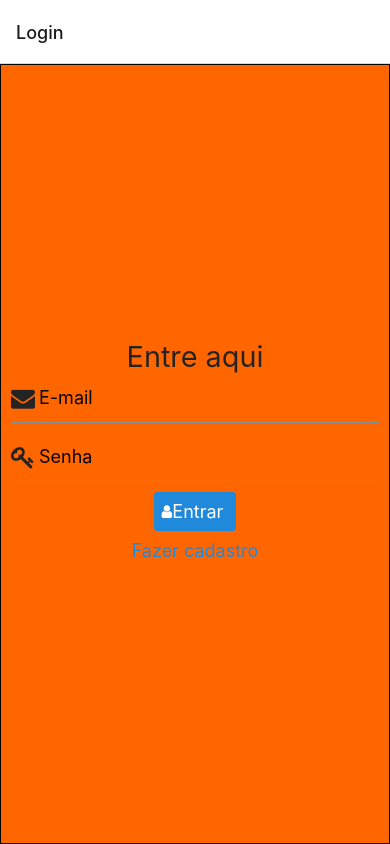
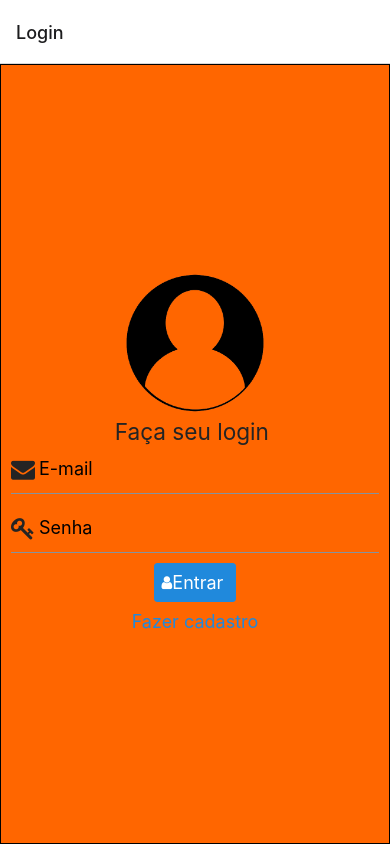
Before and after one commit to Jonah21-prog/App-Promocao-Official, a React Native app in the folder app-promocao-official/: screen /Login in a window 390 px wide. Built offline with nearby package versions, Linux system fonts and the light colour scheme.

Commit message:
Login
Image add
changes made

```diff
--- a/app-promocao-official/Screens/Login.js
+++ b/app-promocao-official/Screens/Login.js
@@ -1,8 +1,10 @@
 import React, { useState } from "react";
-import { StyleSheet, View } from "react-native";
+import { Image, StyleSheet, View } from "react-native";
 import { Button, Input, Text } from "react-native-elements";
 import Icon from "react-native-vector-icons/FontAwesome";
 import styles from "../Styles/MainStyles";
+
+
 
 export default function Login({ navigation }) {
     const [email, setEmail] = useState(null);
@@ -18,7 +20,16 @@ export default function Login({ navigation }) {
 
     return (
         <View style={styles.container}>
-            <Text h3>Entre aqui</Text>
+
+
+            <Image
+                style={styles.image}
+                resizeMode="center"
+                source={require('../assets/User.png')}
+            />
+
+            <Text h4>Faça seu login </Text>
+
             <Input
                 placeholder="E-mail"
                 leftIcon={{ type: "font-awesome", name: "envelope" }}
--- a/app-promocao-official/Screens/TelaCadastro.js
+++ b/app-promocao-official/Screens/TelaCadastro.js
@@ -56,15 +56,15 @@ export default function TelaCadastro({ navigation }) {
         return !error
     }
 
-    const salvar = () => {
+    /*const salvar = () => {
         if (validar()){
             console.log("salvou")
         }
-    };
+    };*/
 
-    /*const salvar = () => {
+    const salvar = () => {
         navigation.push("Home");
-    };*/
+    }
 
 
     return (
--- a/app-promocao-official/Styles/MainStyles.js
+++ b/app-promocao-official/Styles/MainStyles.js
@@ -10,6 +10,12 @@ const styles = StyleSheet.create({
         borderWidth: 1,
         borderStyle: "solid"
     },
+
+    image:{
+        width: 150,
+        height: 150
+
+    }
 });
 
 export default styles
```
Also changed, not shown: app-promocao-official/assets/User.png (added).
